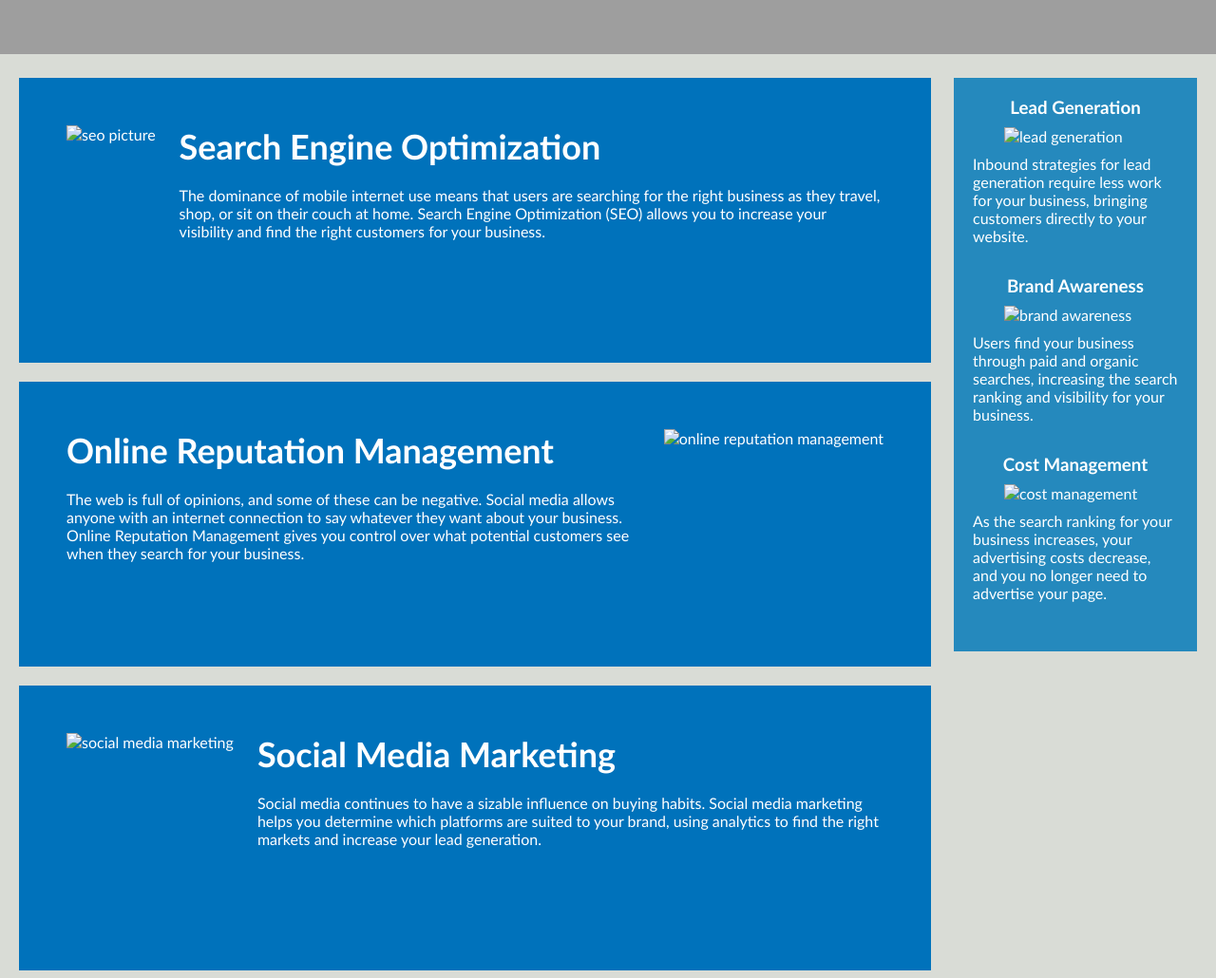
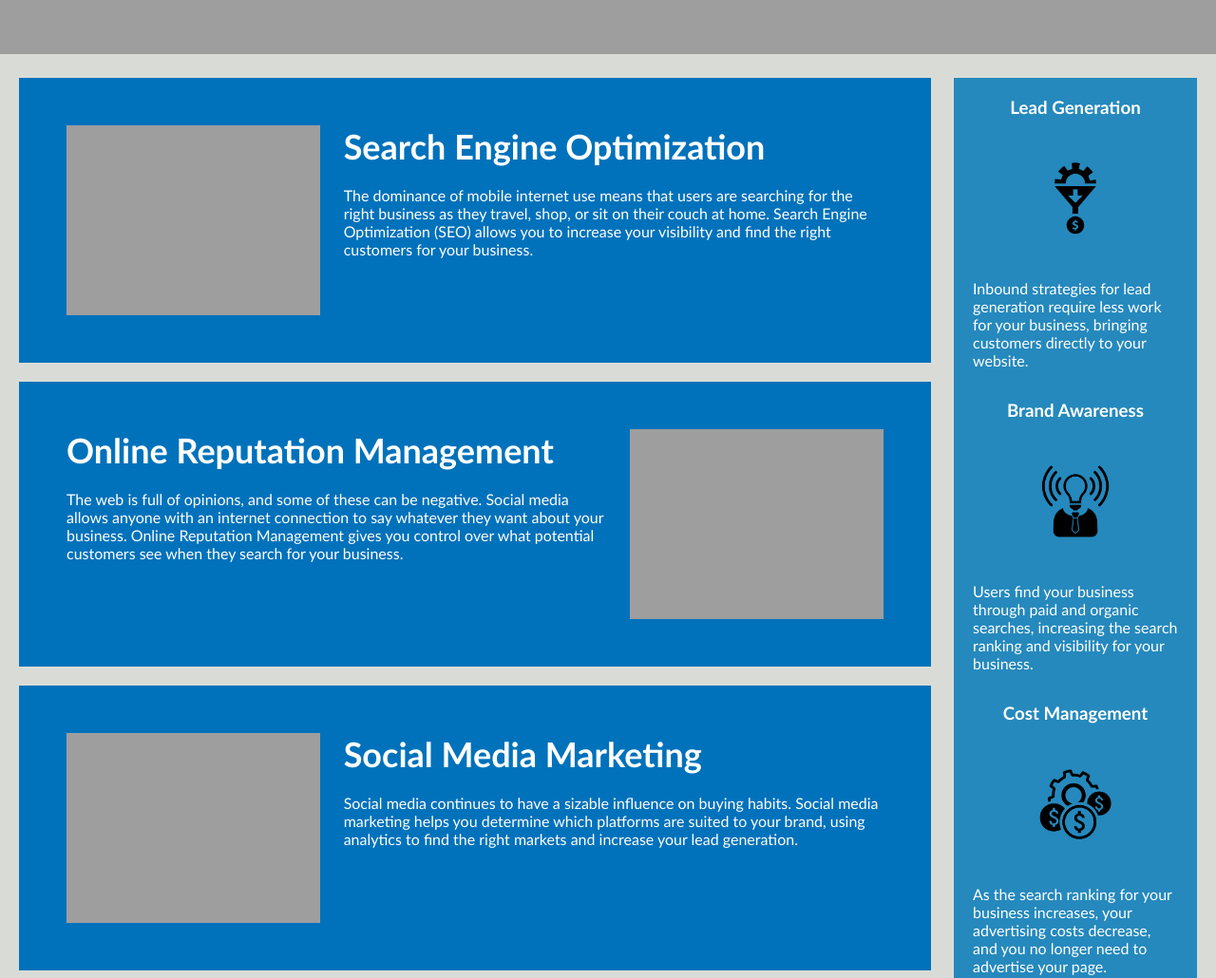
Before and after one commit to mattestinb/dog-1-bone, a plain HTML site: page index.html in a window 1280 px wide. Shown: the part 840-1870 px from the top of the page at 95% size. Drawn offline with Linux system fonts and the light colour scheme; the site is published under a folder, as on GitHub Pages, so addresses that start at the root find nothing.

Commit message:
Update index.html
image paths updated

```diff
--- a/index.html
+++ b/index.html
@@ -27,7 +27,7 @@
 
 <main class="content">
     <section id="search-engine-optimization" class="services  ">
-        <img alt="seo picture" src="/assets/images/search-engine-optimization.jpg" class="section-block service-img float-left" />
+        <img alt="seo picture" src="assets/images/search-engine-optimization.jpg" class="section-block service-img float-left" />
         <h2>Search Engine Optimization</h2>
         <p>
             The dominance of mobile internet use means that users are searching for the right business as they travel, shop, or sit on their couch at home. Search Engine Optimization (SEO) allows you to increase your visibility and find the right customers for your business.
@@ -35,7 +35,7 @@
     </section>
 
     <section id="online-reputation-management" class="services  ">
-        <img alt="online reputation management" src="/assets/images/online-reputation-management.jpg" class="section-block service-img float-right" />
+        <img alt="online reputation management" src="assets/images/online-reputation-management.jpg" class="section-block service-img float-right" />
         <h2>Online Reputation Management</h2>
         <p>
             The web is full of opinions, and some of these can be negative. Social media allows anyone with an internet connection to say whatever they want about your business. Online Reputation Management gives you control over what potential customers see when they search for your business.
@@ -43,7 +43,7 @@
     </section>
 
     <section id="social-media-marketing" class="services  ">
-        <img alt="social media marketing" src="/assets/images/social-media-marketing.jpg" class="section-block service-img float-left" />
+        <img alt="social media marketing" src="assets/images/social-media-marketing.jpg" class="section-block service-img float-left" />
         <h2>Social Media Marketing</h2>
         <p>
             Social media continues to have a sizable influence on buying habits. Social media marketing helps you determine which platforms are suited to your brand, using analytics to find the right markets and increase your lead generation.
@@ -54,21 +54,21 @@
 <aside class="benefits">
     <div class="benefit">
         <h3>Lead Generation</h3>
-        <img alt="lead generation" src="/assets/images/lead-generation.png" class="image" />
+        <img alt="lead generation" src="assets/images/lead-generation.png" class="image" />
         <p>
             Inbound strategies for lead generation require less work for your business, bringing customers directly to your website.
         </p>
     </div>
     <div class="benefit">
         <h3>Brand Awareness</h3>
-        <img alt="brand awareness" src="/assets/images/brand-awareness.png" class="image" />
+        <img alt="brand awareness" src="assets/images/brand-awareness.png" class="image" />
         <p>
             Users find your business through paid and organic searches, increasing the search ranking and visibility for your business.
         </p>
     </div>
     <div class="benefit">
         <h3>Cost Management</h3>
-        <img alt="cost management" src="/assets/images/cost-management.png" class="image" />
+        <img alt="cost management" src="assets/images/cost-management.png" class="image" />
         <p>
             As the search ranking for your business increases, your advertising costs decrease, and you no longer need to advertise your page.
         </p>
```
